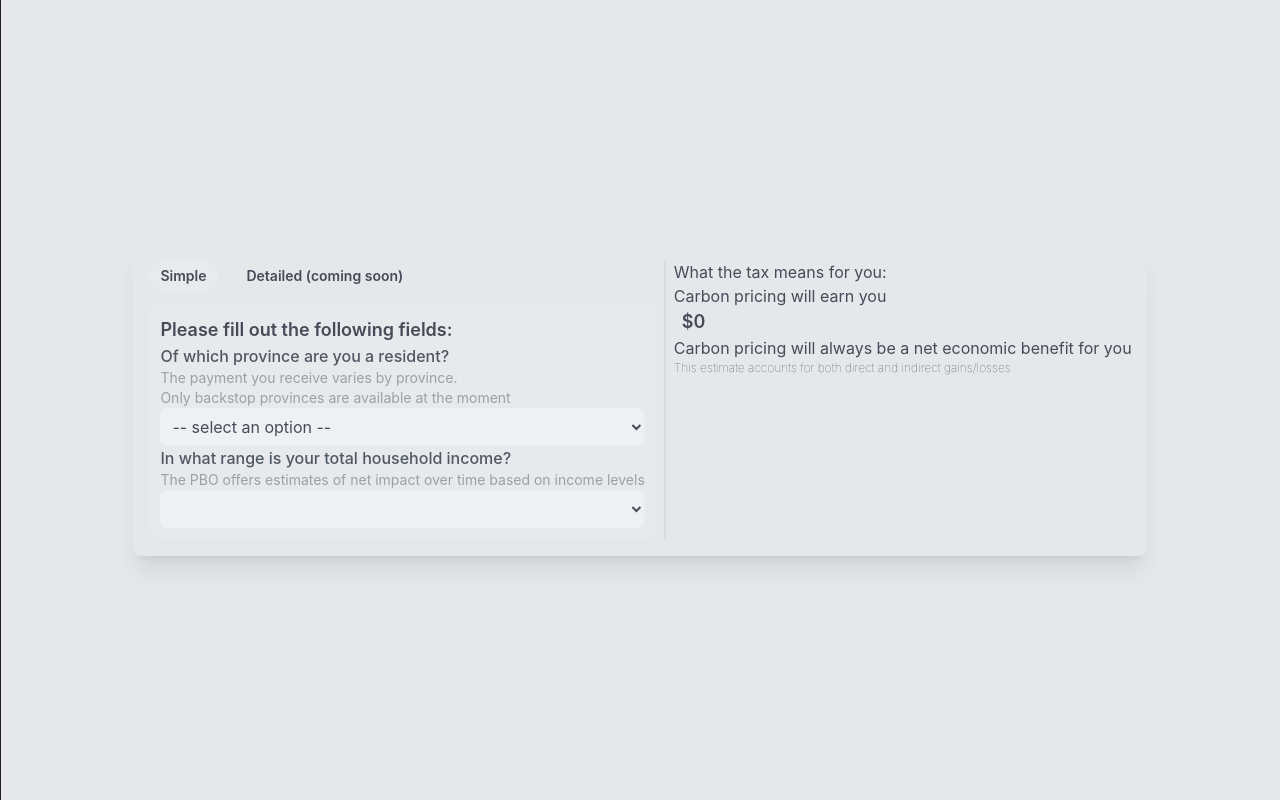
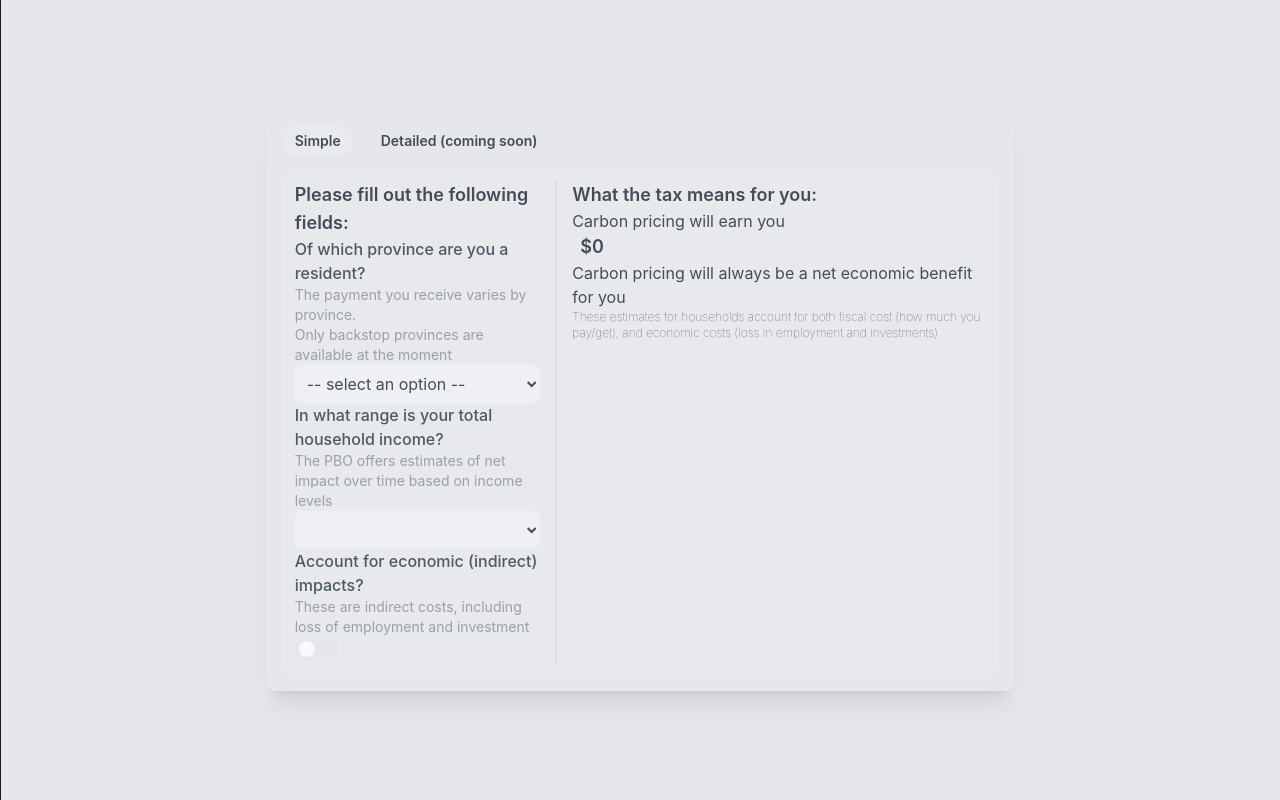
Before and after one commit to open-tax/carbon-price-calculator, a React (Create React App) app: page / in a window 1280 px wide. Built offline with nearby package versions, Linux system fonts and the light colour scheme.

Commit message:
feat: responsive design, added toggle for economic impact

```diff
--- a/public/provinces.json
+++ b/public/provinces.json
@@ -6,12 +6,19 @@
         },
         "quintiles": {
             "q1": [0, 38050],
-            "q2": [35051, 69556],
+            "q2": [38051, 69556],
             "q3": [69557, 108164],
             "q4": [108165, 165773],
             "q5": [165774]
         },
-        "netTransfer": {
+        "netFiscalImpact": {
+            "q1": [368,436,491,540,587,628,664,688],
+            "q2": [87,87,78,61,38,9,-28,-70],
+            "q3": [-214,-286,-378,-496,-617,-746,-886,-1028],
+            "q4": [-515,-690,-867,-1084,-1304,-1538,-1791,-2043],
+            "q5": [-1635,-2029,-2456,-2949,-3428,-3930,-4449,-4964]
+        },
+        "netEconomicImpact": {
             "q1": [368,436,491,540,587,628,664,688],
             "q2": [87,87,78,61,38,9,-28,-70],
             "q3": [-214,-286,-378,-496,-617,-746,-886,-1028],
@@ -31,7 +38,14 @@
             "q4": [121042, 186665],
             "q5": [186666]
         },
-        "netTransfer": {
+        "netEconomicImpact": {
+            "q1": [241, 275, 304, 332, 356, 374, 392, 408],
+            "q2": [43, 32, 7, -14, -47, -87, -124, -165],
+            "q3": [-298, -384, -506, -645, -792, -953, -1110, -1269],
+            "q4": [-601, -820, -1044, -1296, -1564, -1849, -2134, -2425],
+            "q5": [-1766, -2224, -2730, -3290, -3850, -4438, -5026, -5622]
+        },
+        "netFiscalImpact": {
             "q1": [241, 275, 304, 332, 356, 374, 392, 408],
             "q2": [43, 32, 7, -14, -47, -87, -124, -165],
             "q3": [-298, -384, -506, -645, -792, -953, -1110, -1269],
@@ -51,7 +65,14 @@
             "q4": [94246, 154122],
             "q5": [154123]
         },
-        "netTransfer": {
+        "netEconomicImpact": {
+            "q1": [274, 454, 507, 552, 590, 622, 658, 689],
+            "q2": [153, 276, 299, 307, 305, 294, 292, 280],
+            "q3": [-172, -163, -221, -285, -381, -482, -576, -680],
+            "q4": [-565, -652, -820, -1048, -1281, -1526, -1763, -2008],
+            "q5": [-1435, -1785, -2206, -2720, -3248, -3789, -4325, -4872]
+        },
+        "netFiscalImpact": {
             "q1": [274, 454, 507, 552, 590, 622, 658, 689],
             "q2": [153, 276, 299, 307, 305, 294, 292, 280],
             "q3": [-172, -163, -221, -285, -381, -482, -576, -680],
@@ -71,7 +92,14 @@
             "q4": [92849, 147297],
             "q5": [147298]
         },
-        "netTransfer": {
+        "netEconomicImpact": {
+            "q1": [167, 292, 337, 360, 385, 412, 430, 449],
+            "q2": [24, 88, 91, 88, 66, 47, 16, -16],
+            "q3": [-311, -356, -446, -572, -709, -839, -975, -1118],
+            "q4": [-630, -768, -929, -1158, -1382, -1611, -1844, -2072],
+            "q5": [-1568, -1994, -2403, -2893, -3379, -3856, -4337, -4833]
+        },
+        "netFiscalImpact": {
             "q1": [167, 292, 337, 360, 385, 412, 430, 449],
             "q2": [24, 88, 91, 88, 66, 47, 16, -16],
             "q3": [-311, -356, -446, -572, -709, -839, -975, -1118],
@@ -91,7 +119,14 @@
             "q4": [97121, 148667],
             "q5": [148668]
         },
-        "netTransfer": {
+        "netEconomicImpact": {
+            "q1": [108, 179, 202, 218, 229, 228, 214, 226],
+            "q2": [-21, 9, -9, -39, -73, -120, -182, -215],
+            "q3": [-303, -393, -491, -610, -730, -861, -1008, -1127],
+            "q4": [-588, -787, -968, -1177, -1396, -1629, -1880, -2101],
+            "q5": [-1341, -1701, -2073, -2539, -2983, -3443, -3916, -4368]
+        },
+        "netFiscalImpact": {
             "q1": [108, 179, 202, 218, 229, 228, 214, 226],
             "q2": [-21, 9, -9, -39, -73, -120, -182, -215],
             "q3": [-303, -393, -491, -610, -730, -861, -1008, -1127],
@@ -111,7 +146,14 @@
             "q4": [115424, 170578],
             "q5": [170579]
         },
-        "netTransfer": {
+        "netEconomicImpact": {
+            "q1": [623, 720, 791, 876, 928, 920, 969, 1036],
+            "q2": [365, 412, 418, 416, 402, 328, 314, 319],
+            "q3": [-80, -119, -209, -328, -469, -674, -813, -929],
+            "q4": [-675, -882, -1131, -1393, -1704, -2069, -2363, -2632],
+            "q5": [-2289, -2778, -3337, -3967, -4596, -5275, -5877, -6456]
+        },
+        "netFiscalImpact": {
             "q1": [623, 720, 791, 876, 928, 920, 969, 1036],
             "q2": [365, 412, 418, 416, 402, 328, 314, 319],
             "q3": [-80, -119, -209, -328, -469, -674, -813, -929],
@@ -131,7 +173,14 @@
             "q4": [129803, 196088],
             "q5": [196089]
         },
-        "netTransfer": {
+        "netEconomicImpact": {
+            "q1": [440, 500, 547, 584, 592, 579, 587, 592],
+            "q2": [299, 307, 291, 248, 177, 84, 13, -62],
+            "q3": [-198, -304, -420, -566, -787, -1029, -1242, -1460],
+            "q4": [-1103, -1439, -1781, -2205, -2679, -3163, -3607, -4053],
+            "q5": [-2970, -3629, -4368, -5276, -6207, -7140, -8005, -8871]
+        },
+        "netFiscalImpact": {
             "q1": [440, 500, 547, 584, 592, 579, 587, 592],
             "q2": [299, 307, 291, 248, 177, 84, 13, -62],
             "q3": [-198, -304, -420, -566, -787, -1029, -1242, -1460],
--- a/src/features/calculator/api/formData.ts
+++ b/src/features/calculator/api/formData.ts
@@ -5,7 +5,12 @@ const forceJsonData = (input: unknown): input is JsonData => {
   if (!Array.isArray(input)) {
     return false;
   }
-  const expectedProperties = ["province", "quintiles", "netTransfer"];
+  const expectedProperties = [
+    "province",
+    "quintiles",
+    "netEconomicImpact",
+    "netFiscalImpact",
+  ];
   return input.every((element) => {
     for (const prop of expectedProperties) {
       if (!input.every((element) => Object.hasOwn(element, prop))) {
@@ -46,7 +51,7 @@ export const getTransferData = async (
     .then((res) => res.json())
     .then(forceType(forceJsonData))
     .then((data) => data?.find((element) => element.province.code === provCode))
-    .then((result) => result?.netTransfer[quintile])
+    .then((result) => result?.netEconomicImpact[quintile])
     .catch((err) => {
       console.log("An unexpected error occurred:", err);
       return undefined;
--- a/src/features/calculator/api/graphData.ts
+++ /dev/null
@@ -1,32 +0,0 @@
-import { GraphData, IncomeQuintile, SimpleFormResult } from "../types/formData";
-
-const hardcodedData: Record<string, Record<IncomeQuintile, GraphData>> = {
-  mb: {
-    q1: {
-      costs: [274, 454, 507, 552, 590, 622, 658, 689],
-      years: ["2023", "2024", "2025", "2026", "2027", "2028", "2029", "2030"],
-    },
-    q2: {
-      years: ["2023", "2024", "2025", "2026", "2027", "2028", "2029", "2030"],
-      costs: [-274, -454, -507, -552, -590, -622, -658, -689],
-    },
-    q3: {
-      years: ["2023", "2024", "2025", "2026", "2027", "2028", "2029", "2030"],
-      costs: [-274, -454, -507, -552, -590, -622, -658, -689],
-    },
-    q4: {
-      years: ["2023", "2024", "2025", "2026", "2027", "2028", "2029", "2030"],
-      costs: [-274, -454, -507, -552, -590, -622, -658, -689],
-    },
-    q5: {
-      years: ["2023", "2024", "2025", "2026", "2027", "2028", "2029", "2030"],
-      costs: [-274, -454, -507, -552, -590, -622, -658, -689],
-    },
-  },
-};
-
-export const graphDataFromSimpleForm = async (
-  input: SimpleFormResult,
-): Promise<GraphData> => {
-  return hardcodedData[input.province][input.quintile];
-};
--- a/src/features/calculator/components/Calculator.tsx
+++ b/src/features/calculator/components/Calculator.tsx
@@ -1,10 +1,10 @@
 import React, { useEffect, useState } from "react";
-import { InputTabs } from "./InputTabs";
 import { Graph } from "./Graph";
 import { getTransferData } from "../api/formData";
 import { IncomeQuintile } from "../types/formData";
-import { GraphResults } from "./Results";
-import { Box, Divider } from "@mui/material";
+import { Box } from "@mui/material";
+import { Tab, TabGroup, TabList, TabPanels } from "@headlessui/react";
+import SimplePanel from "./panels/SimplePanel";
 
 export function Calculator() {
   const [province, setProvince] = useState("");
@@ -21,15 +21,26 @@ export function Calculator() {
 
   return (
     <div className="w-screen h-screen bg-gray-200 relative">
-      <Box className="absolute top-1/2 left-1/2 z-20 -translate-x-1/2 -translate-y-1/2 flex gap-2 flex-row opacity-75 hover:opacity-100 bg-gray-200 shadow-xl w-max p-4 rounded-lg text-gray-900">
-        <InputTabs
-          province={province}
-          setProvince={setProvince}
-          quintile={quintile}
-          setQuintile={setQuintile}
-        />
-        <Divider orientation="vertical" flexItem />
-        <GraphResults data={data} />
+      <Box className="absolute top-1/2 left-1/2 z-20 -translate-x-1/2 -translate-y-1/2 flex gap-2 flex-col md:flex-row opacity-75 hover:opacity-100 bg-gray-200 shadow-xl md:w-7/12 w-11/12 p-4 rounded-lg text-gray-900">
+        <TabGroup>
+          <TabList className="flex gap-4">
+            <Tab className="rounded-full py-1 px-3 text-sm/6 font-semibold focus:outline-none data-[selected]:bg-white/20 data-[hover]:bg-white/10 data-[selected]:data-[hover]:bg-white/20 data-[focus]:outline-1 data-[focus]:outline-white">
+              Simple
+            </Tab>
+            <Tab className="rounded-full py-1 px-3 text-sm/6 font-semibold focus:outline-none data-[selected]:bg-white/20 data-[hover]:bg-white/10 data-[selected]:data-[hover]:bg-white/20 data-[focus]:outline-1 data-[focus]:outline-white">
+              Detailed (coming soon)
+            </Tab>
+          </TabList>
+          <TabPanels className="mt-3">
+            <SimplePanel
+              province={province}
+              setProvince={setProvince}
+              quintile={quintile}
+              setQuintile={setQuintile}
+              data={data}
+            />
+          </TabPanels>
+        </TabGroup>
       </Box>
       {data ? <Graph data={data} /> : <></>}
     </div>
--- a/src/features/calculator/components/Results.tsx
+++ b/src/features/calculator/components/Results.tsx
@@ -30,14 +30,15 @@ export function GraphResults(props: GraphResultProps) {
 
   return (
     <div>
-      <h2>What the tax means for you:</h2>
+      <h2 className="text-lg font-semibold">What the tax means for you:</h2>
       <p>
         Carbon pricing will {getSum() >= 0 ? "earn" : "cost"} you <br />
         <span className="ml-2 text-lg font-semibold">${getSum()}</span>
       </p>
       {getFirstNegativeYearText()}
       <p className="text-xs font-thin">
-        This estimate accounts for both direct and indirect gains/losses
+        These estimates for households account for both fiscal cost (how much
+        you pay/get), and economic costs (loss in employment and investments)
       </p>
     </div>
   );
--- /dev/null
+++ b/src/features/calculator/components/panels/SimplePanel.tsx
@@ -0,0 +1,126 @@
+import {
+  Description,
+  Field,
+  Label,
+  Select,
+  Switch,
+  TabPanel,
+} from "@headlessui/react";
+import React, { useEffect, useState } from "react";
+import { IncomeQuintile, Province, QuintileData } from "../../types/formData";
+import { getProvinces, getQuintiles } from "../../api/formData";
+import { Box, Divider } from "@mui/material";
+import { GraphResults } from "../Results";
+
+export type SimplePanelProps = {
+  province: string;
+  quintile: string;
+  setProvince: (p: string) => void;
+  setQuintile: (q: IncomeQuintile) => void;
+  data: number[];
+};
+
+function SimplePanel(props: SimplePanelProps) {
+  const [provinces, setProvinces] = useState<Province[] | undefined>();
+  const [quintiles, setQuintiles] = useState<QuintileData | undefined>();
+  const [useEconomic, setUseEconomic] = useState(false);
+
+  useEffect(() => {
+    getProvinces().then(setProvinces);
+  }, []);
+
+  useEffect(() => {
+    getQuintiles(props.province).then(setQuintiles);
+  }, [props.province]);
+
+  const handleProvinceChange = (event: any) => {
+    console.log(event.target.value);
+    props.setProvince(event.target.value);
+  };
+
+  return (
+    <TabPanel className="rounded-xl bg-white/10 p-3 flex gap-4 md:flex-row flex-col">
+      <Box className="md:w-8/12">
+        <h2 className="text-lg font-semibold">
+          Please fill out the following fields:
+        </h2>
+        <Field>
+          <Label className="text-md font-medium text-gray-800">
+            Of which province are you a resident?
+          </Label>
+          <Description className="text-sm text-gray-800/50">
+            The payment you receive varies by province. <br /> Only backstop
+            provinces are available at the moment
+          </Description>
+          <Select
+            className="bg-gray-100 rounded-lg border-none w-full p-2"
+            value={props.province}
+            onChange={handleProvinceChange}
+          >
+            <option disabled selected value="">
+              {" "}
+              -- select an option --{" "}
+            </option>
+            {provinces &&
+              provinces.map((prov) => (
+                <option value={prov.code} key={prov.code}>
+                  {prov.name}
+                </option>
+              ))}
+          </Select>
+        </Field>
+        <Field>
+          <Label className="text-md font-medium text-gray-800">
+            In what range is your total household income?
+          </Label>
+          <Description className="text-sm text-gray-800/50">
+            The PBO offers estimates of net impact over time based on income
+            levels
+          </Description>
+          <Select
+            className="bg-gray-100 rounded-lg border-none w-full p-2"
+            value={props.quintile}
+            onChange={(e) =>
+              props.setQuintile(e.target.value as IncomeQuintile)
+            }
+          >
+            {quintiles ? (
+              Object.entries(quintiles).map(([q, [min, max]]) => (
+                <option value={q} key={q}>
+                  {max ? `${min} - ${max}` : `${min}+`}
+                </option>
+              ))
+            ) : (
+              <></>
+            )}
+          </Select>
+        </Field>
+        <Field>
+          <Label className="text-md font-medium text-gray-800">
+            Account for economic (indirect) impacts?
+          </Label>
+          <Description className="text-sm text-gray-800/50">
+            These are indirect costs, including loss of employment and
+            investment
+          </Description>
+          <Switch
+            checked={useEconomic}
+            onChange={() => setUseEconomic((prev) => !prev)}
+            className="group inline-flex h-6 w-11 items-center rounded-full bg-gray-200 transition data-[checked]:bg-blue-600"
+          >
+            <span className="size-4 translate-x-1 rounded-full bg-white transition group-data-[checked]:translate-x-6" />
+          </Switch>
+        </Field>
+      </Box>
+      <Divider className="md:visible" orientation="vertical" flexItem />
+      <Divider
+        className="md:hidden visible"
+        orientation="horizontal"
+        flexItem
+      />
+      <GraphResults data={props.data} />
+    </TabPanel>
+  );
+}
+
+export default SimplePanel;
--- a/src/features/calculator/types/formData.ts
+++ b/src/features/calculator/types/formData.ts
@@ -5,7 +5,8 @@ export type QuintileData = Record<IncomeQuintile, [number, number]>;
 export type JsonData = {
   province: Province;
   quintiles: QuintileData;
-  netTransfer: Record<IncomeQuintile, number[]>;
+  netEconomicImpact: Record<IncomeQuintile, number[]>;
+  netFiscalImpact: Record<IncomeQuintile, number[]>;
 }[];
 
 export type SimpleFormData = {
```
